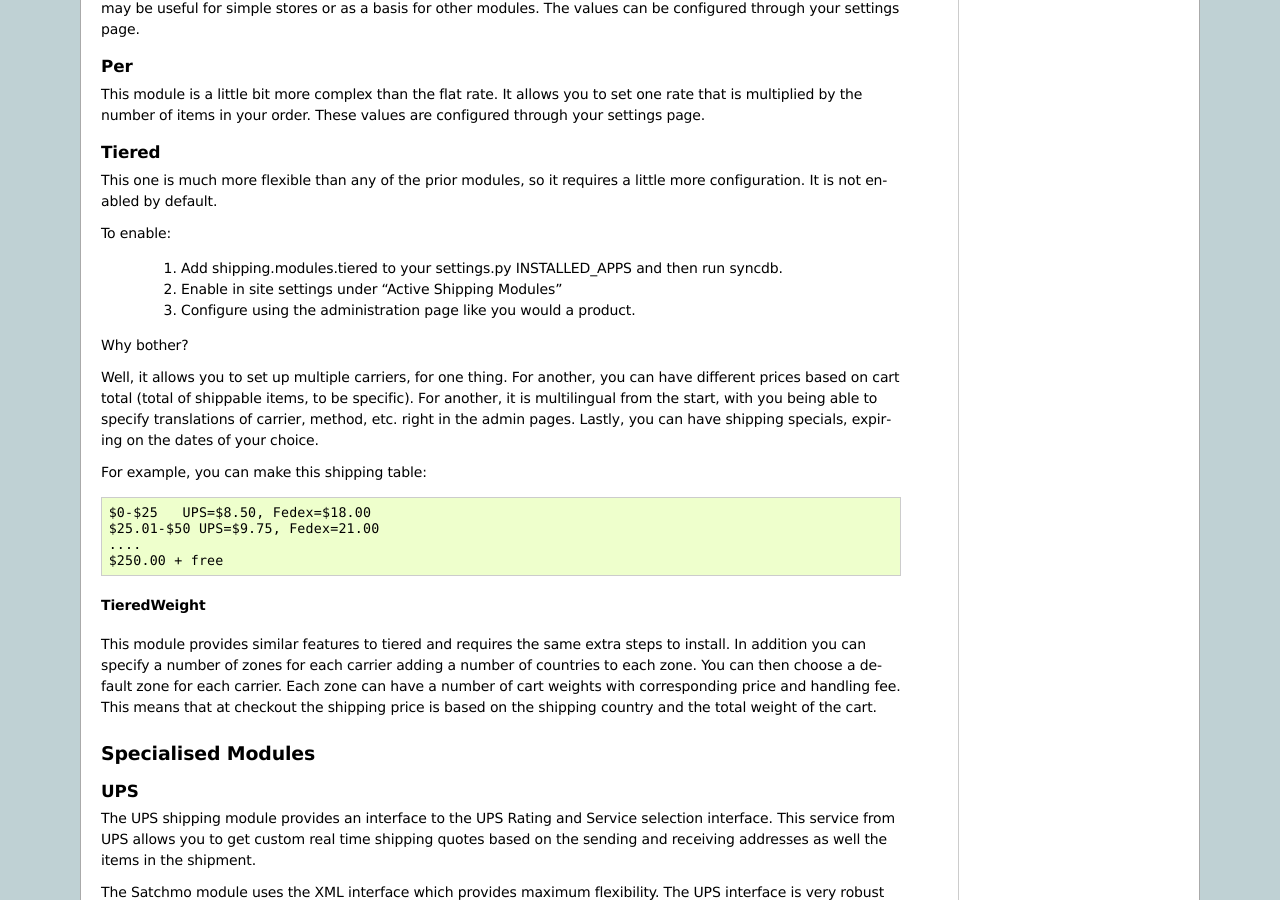
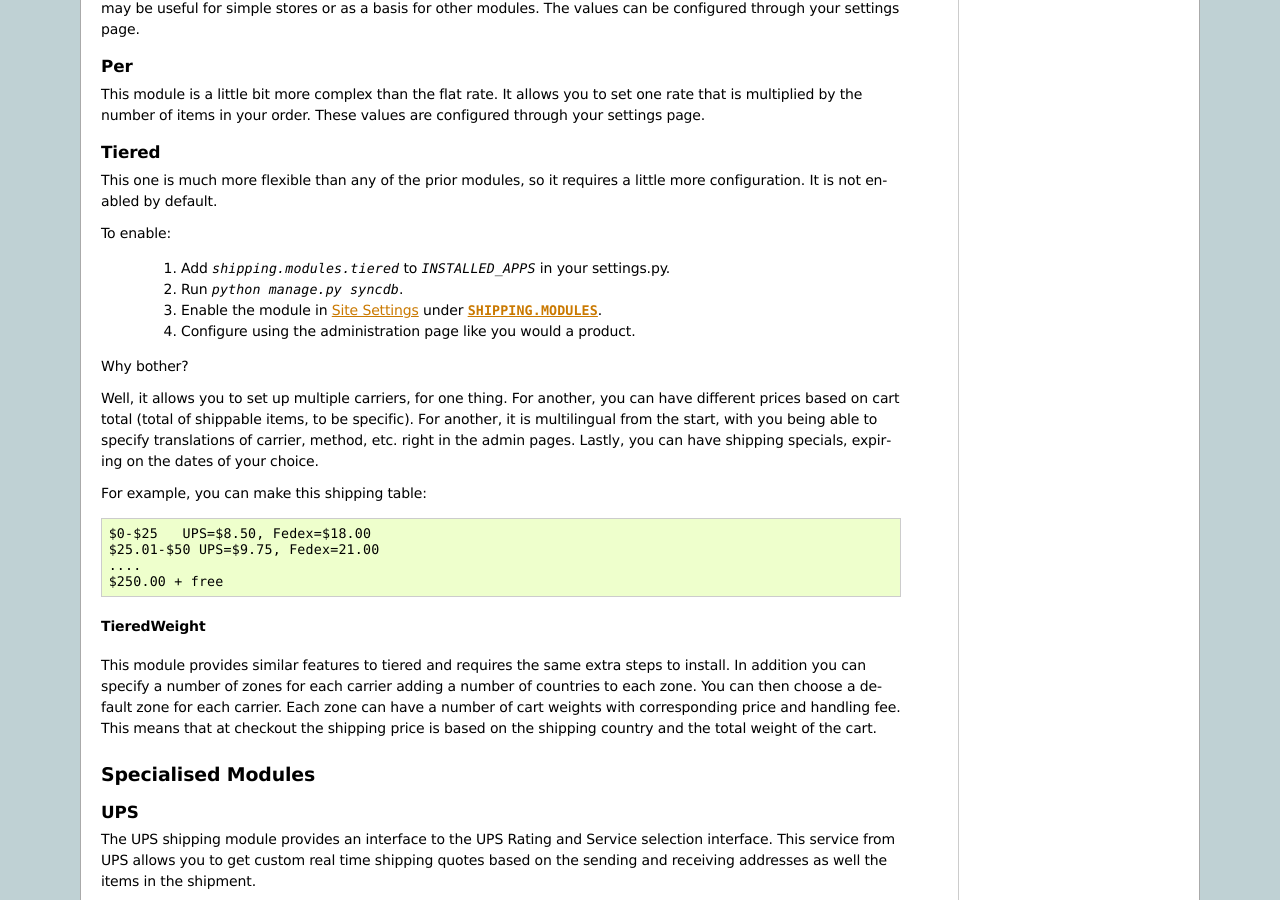
Before and after one commit to opencoca/WEB-Satchmo, a Sphinx documentation site: the page built from docs/shipping.txt, in a window 1280 px wide and 900 px high, scrolled down 1278 px. Built offline with Sphinx 7.4.7, drawn with Linux system fonts in a browser that asks for light colours.

Commit message:
docs/shipping: reword tiered instructions

```diff
--- a/docs/shipping.txt
+++ b/docs/shipping.txt
@@ -95,8 +95,10 @@ It is not enabled by default.
 
 To enable:
 
- #. Add shipping.modules.tiered to your settings.py INSTALLED_APPS and then run syncdb.
- #. Enable in site settings under "Active Shipping Modules"
+ #. Add `shipping.modules.tiered` to `INSTALLED_APPS` in your settings.py.
+ #. Run `python manage.py syncdb`.
+ #. Enable the module in :ref:`Site Settings <site-settings>` under
+    :data:`SHIPPING.MODULES`.
  #. Configure using the administration page like you would a product.
 
 Why bother?
```
